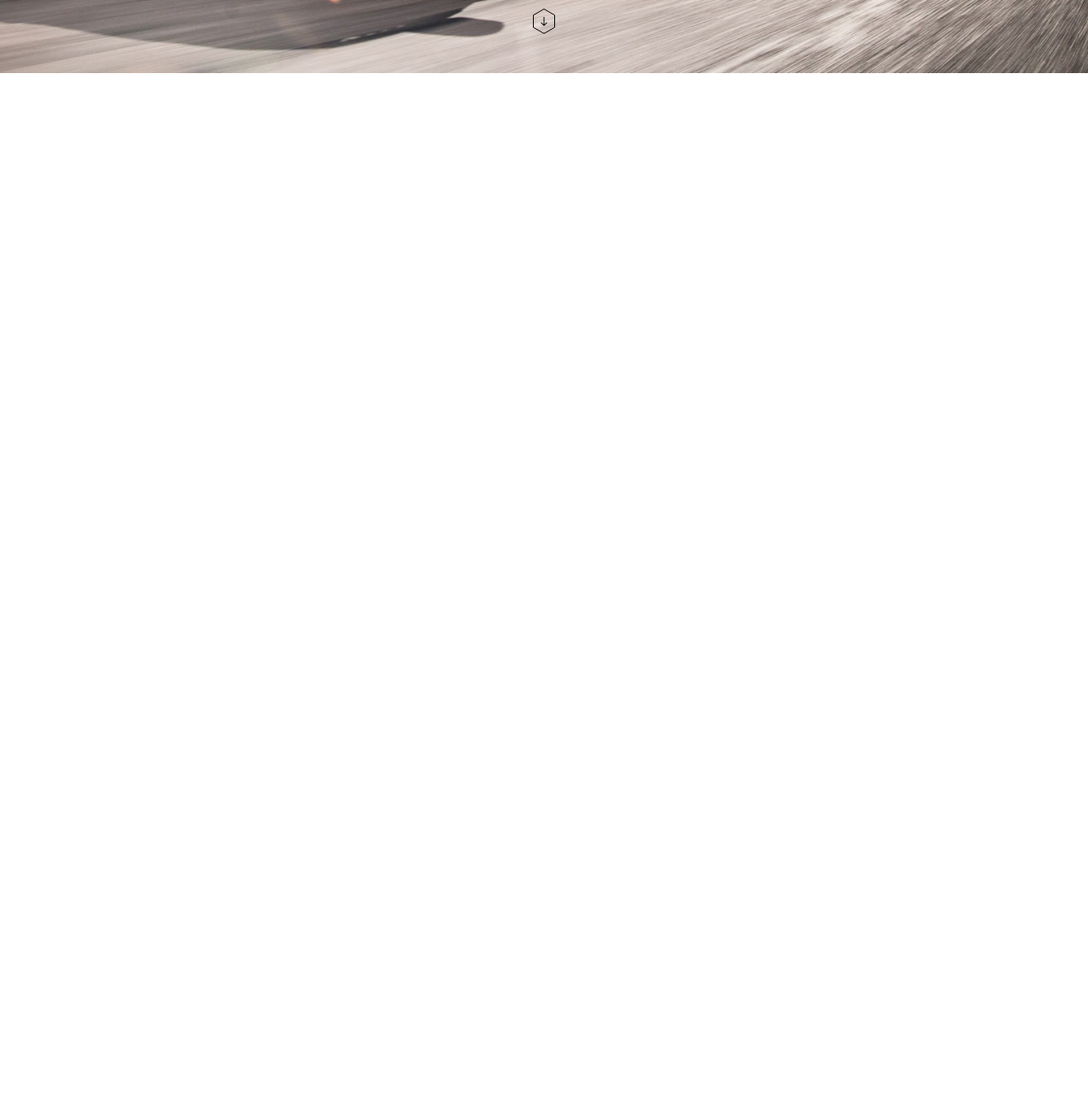
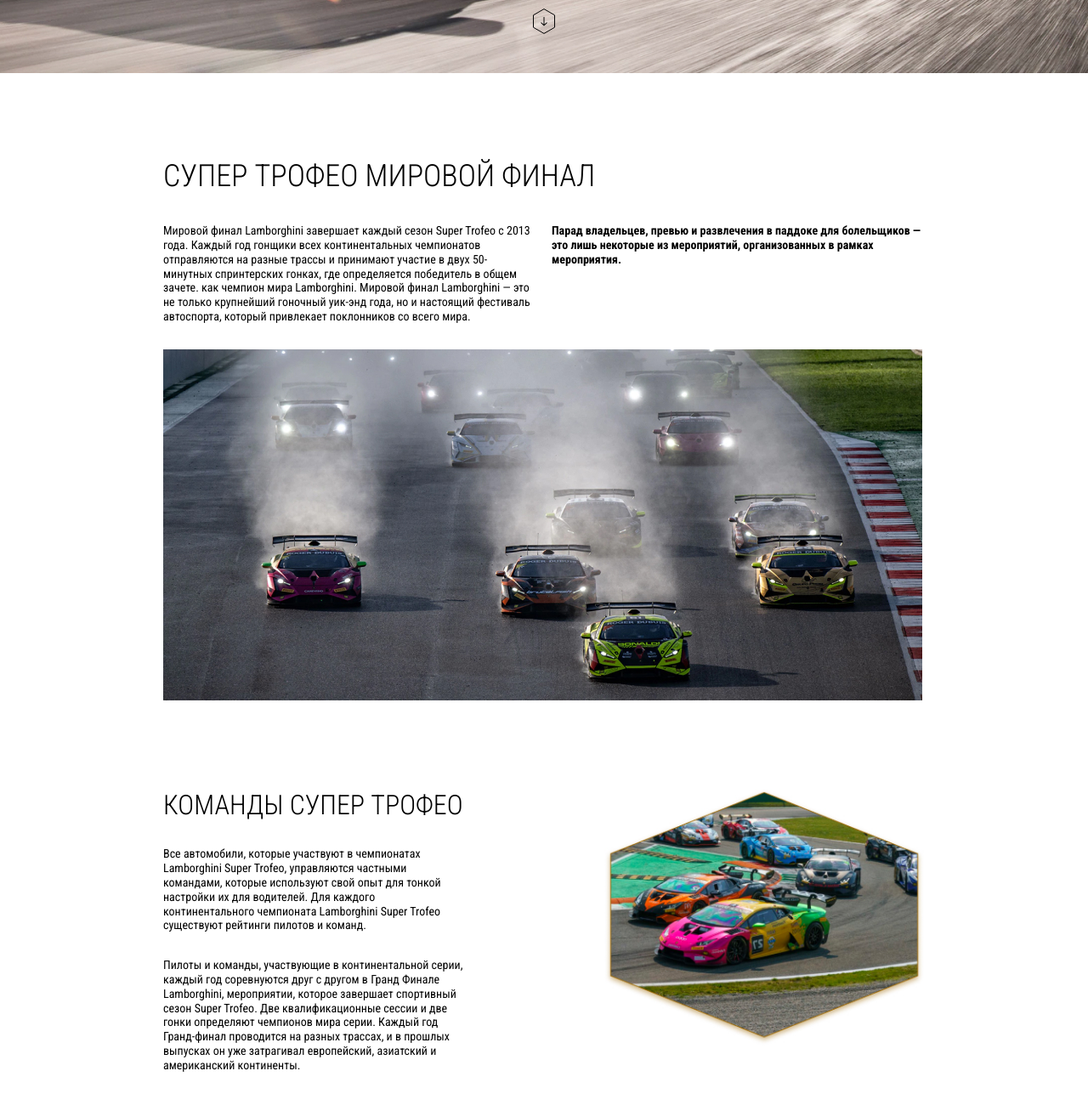
Before and after one commit to motociklist/git, a plain HTML site: page index.html in a window 1280 px wide. Shown: the part 714-2014 px from the top of the page at 85% size. Before the commit the page ends 800 px from the top, so only its background shows below. Drawn offline with Linux system fonts and the light colour scheme.

Commit message:
add info

```diff
--- a/css/style.css
+++ b/css/style.css
@@ -1,5 +1,5 @@
-@font-face{
-  font-family: 'Impact',  sans-serif;
+@font-face {
+  font-family: 'Impact', sans-serif;
   src: url(../fonts/impact.woff2);
 }
 
@@ -77,6 +77,10 @@ ul {
   color: black;
   text-align: center;
   letter-spacing: 0.02em;
+
+}
+
+.main {
   min-height: 82vh;
   display: flex;
   flex-direction: column;
@@ -85,6 +89,7 @@ ul {
 .title {
   font-size: 76px;
   padding-bottom: 10px;
+
 }
 
 .sub-title {
@@ -107,9 +112,71 @@ ul {
   font-size: 16px;
   color: #363636;
 }
-.headet-button{
+
+.headet-button {
   background-color: transparent;
   margin-top: auto;
   margin-bottom: 30px;
   align-self: center;
 }
+
+/* info */
+
+.conteiner-info {
+  padding: 100px 153px 66px 152px;
+  font-family: "Roboto Condensed", sans-serif;
+  line-height: 1.2;
+  font-weight: 400;
+}
+
+.info-item-Team {
+  display: flex;
+  justify-content: space-between;
+}
+
+.info-text {
+  max-width: 438px;
+  font-size: 14px;
+
+}
+
+.title-info {
+  font-weight: 300;
+  font-size: 32px;
+  padding-bottom: 30px;
+
+}
+
+.subtitle-info {
+  max-width: 354px;
+  padding-bottom: 30px;
+
+}
+
+.Cup-World_img {
+  height: 302px;
+}
+
+.info-item-Cup-World{
+  margin-bottom: 100px;
+}
+
+.title__Cup-World {
+  font-weight: 300;
+  font-size: 36px;
+  margin-bottom: 34px;
+}
+.text__Cup-World{
+  display: flex;
+  justify-content: space-between;
+  font-size: 14px;
+  margin-bottom: 30px;
+}
+
+.item-Cup-World{
+  width: 438px;
+}
+
+.bolt{
+  font-weight: 700;
+}
--- a/index.html
+++ b/index.html
@@ -8,7 +8,8 @@
   <title>Document</title>
   <link rel="preconnect" href="https://fonts.googleapis.com">
   <link rel="preconnect" href="https://fonts.gstatic.com" crossorigin>
-  <link href="https://fonts.googleapis.com/css2?family=Roboto+Condensed:ital@0;1&display=swap" rel="stylesheet">
+  <link href="https://fonts.googleapis.com/css2?family=Roboto+Condensed:ital,wght@0,100..900;1,100..900&display=swap"
+    rel="stylesheet">
   <link rel="stylesheet" href="css/reset.css">
   <link rel="stylesheet" href="css/style.css">
 </head>
@@ -34,23 +35,73 @@
         </nav>
 
         <div class="header__title">
-          <div class="main"></div>
-            <h1 class="title">LAMBORGHINI SUPER TROFEO</h1>
-            <h2 class="sub-title">
+          <div class="main">
+            <div class="title">LAMBORGHINI SUPER TROFEO</div>
+            <div class="sub-title">
               Гранд-финал 2022
               <span>3-6 ноября</span>
-            </h2>
+            </div>
 
             <p class="text">автодром Портимао,Португалия</p>
             <a class="headet-button" href="#">
               <img src="images/header-button.svg" alt="">
             </a>
           </div>
+        </div>
+
+      </div>
+    </div>
+
+  </header>
+
+  <section class="section-info">
+    <div class="container">
+      <div class="conteiner-info">
+        <div class="info-item-Cup-World">
+          <div class="title__Cup-World">СУПЕР ТРОФЕО МИРОВОЙ ФИНАЛ</div>
+          <div class="text__Cup-World">
+            <div class="item-Cup-World">Мировой финал Lamborghini завершает каждый сезон Super Trofeo с 2013 года.
+              Каждый год гонщики всех континентальных
+              чемпионатов отправляются на разные трассы и принимают участие в двух 50-минутных спринтерских гонках, где
+              определяется
+              победитель в общем зачете. как чемпион мира Lamborghini. Мировой финал Lamborghini — это не только
+              крупнейший гоночный
+              уик-энд года, но и настоящий фестиваль автоспорта, который привлекает поклонников со всего мира.</div>
+            <div class="item-Cup-World bolt">Парад владельцев, превью и развлечения в паддоке для болельщиков — это лишь
+              некоторые из мероприятий, организованных в
+              рамках мероприятия.</div>
+          </div>
+          <img class="img__Cup-World" src="images/Cup-World.jpg" alt="">
+        </div>
+
+
+        <div class="info-item-Team">
+          <div class="info-text">
+            <div class="title-info">КОМАНДЫ СУПЕР ТРОФЕО</div>
+            <div class="subtitle-info">Все автомобили, которые участвуют в чемпионатах Lamborghini Super Trofeo,
+              управляются
+              частными командами, которые
+              используют свой опыт для тонкой настройки их для водителей. Для каждого континентального чемпионата
+              Lamborghini Super
+              Trofeo существуют рейтинги пилотов и команд.</div>
+            <div class="subtitle-info">Пилоты и команды, участвующие в континентальной серии, каждый год соревнуются
+              друг
+              с
+              другом в Гранд Финале Lamborghini,
+              мероприятии, которое завершает спортивный сезон Super Trofeo. Две квалификационные сессии и две гонки
+              определяют
+              чемпионов мира серии. Каждый год Гранд-финал проводится на разных трассах, и в прошлых выпусках он уже
+              затрагивал
+              европейский, азиатский и американский континенты.</div>
+          </div>
+          <img class="Cup-World_img" src="images/info-img.jpg" alt="">
+        </div>
+        <div class="info-item-Calender">
 
         </div>
       </div>
-
-  </header>
+    </div>
+  </section>
 
 
   <script src="js/main.js"></script>
```
Also changed, not shown: images/Cup-World.jpg (added), images/info-img.jpg (added).
